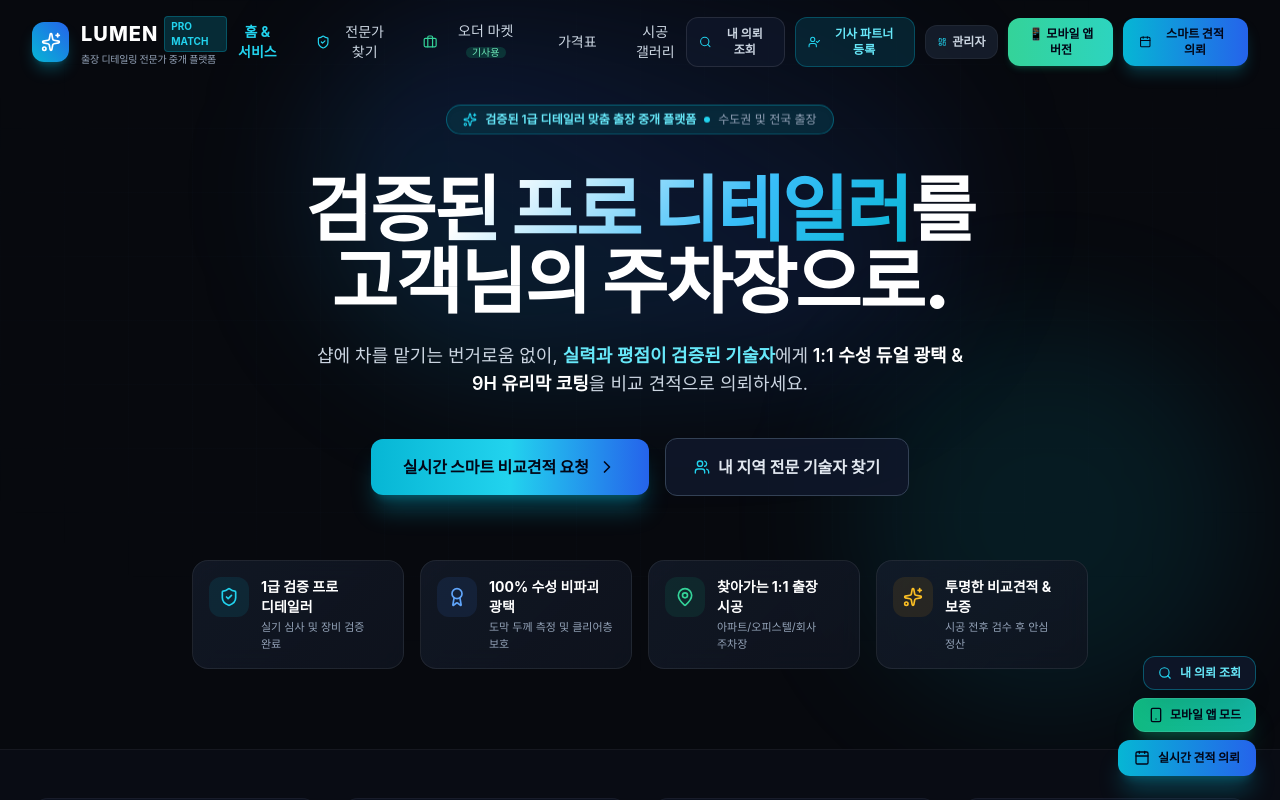
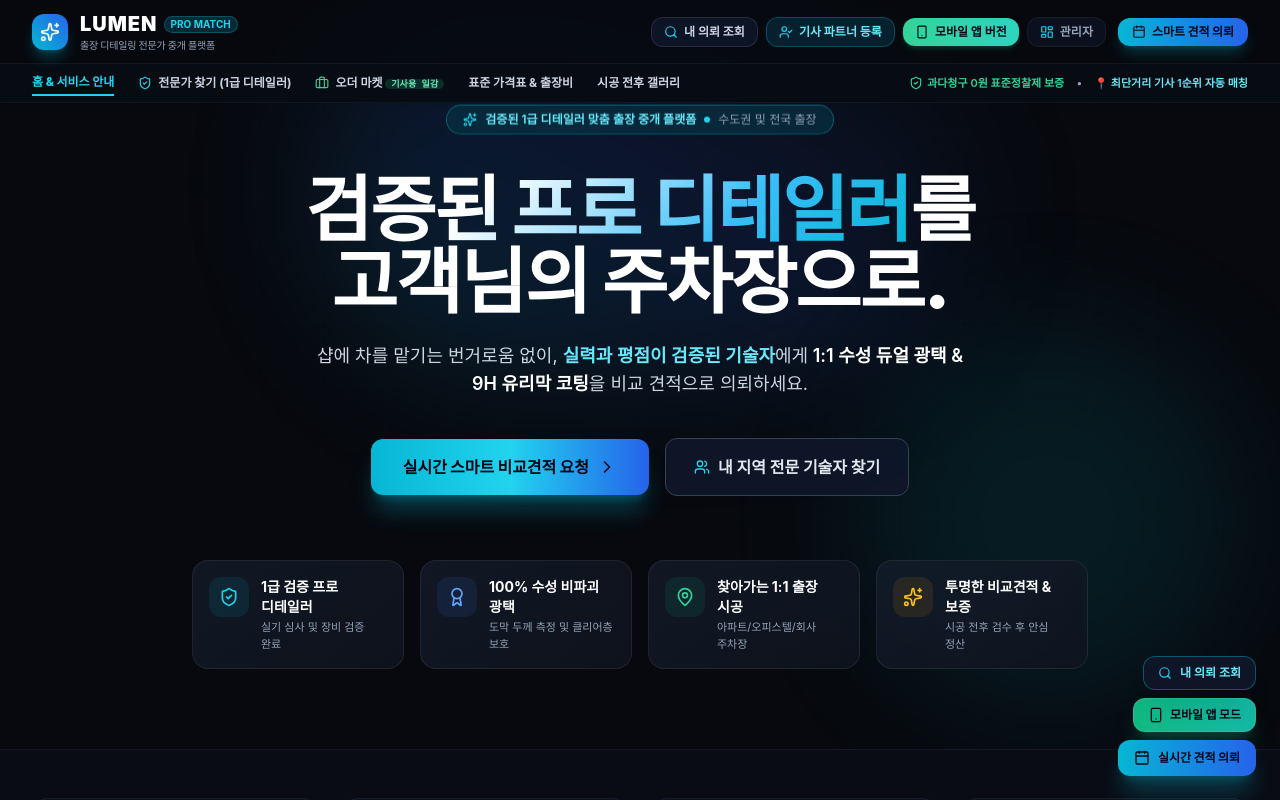
Before and after one commit to ankijung88-cloud/lumenDetail, a React (Vite) app: page / in a window 1280 px wide. Shown: the top 800 px of the page. Built offline with nearby package versions, Linux system fonts and the light colour scheme; a web font is replaced by a local one.

Commit message:
feat: redesign top navbar into clean 2-row structure

```diff
--- a/src/components/Navbar.jsx
+++ b/src/components/Navbar.jsx
@@ -1,7 +1,8 @@
 import React, { useState, useEffect } from 'react';
 import {
   Sparkles, Phone, ShieldCheck, Menu, X, CreditCard,
-  LayoutDashboard, Calendar, Search, Briefcase, UserCheck
+  LayoutDashboard, Calendar, Search, Briefcase, UserCheck,
+  Smartphone, ChevronRight, Layers, Tag, Award
 } from 'lucide-react';
 
 export const Navbar = ({
@@ -37,8 +38,13 @@ export const Navbar = ({
 
   return (
     <header className={`fixed top-0 left-0 right-0 z-50 transition-all duration-300 ${
-      isScrolled ? 'bg-[#07090e]/95 backdrop-blur-md border-b border-white/10 shadow-2xl py-3' : 'bg-transparent py-4'
+      isScrolled
+        ? 'bg-[#07090e]/95 backdrop-blur-md border-b border-white/10 shadow-2xl'
+        : 'bg-[#07090e]/80 backdrop-blur-sm border-b border-white/5'
     }`}>
+
+      {/* ==================== 1행 (TOP ROW): Brand Logo & Action Controls ==================== */}
+      <div className="border-b border-white/5 py-2.5">
         <div className="max-w-7xl mx-auto px-4 sm:px-6 lg:px-8 flex items-center justify-between">
 
           {/* Logo */}
@@ -46,64 +52,25 @@ export const Navbar = ({
             onClick={() => handleNavClick('landing')}
             className="flex items-center gap-3 cursor-pointer group"
           >
-          <div className="w-10 h-10 rounded-xl bg-gradient-to-tr from-cyan-500 to-blue-600 flex items-center justify-center shadow-lg shadow-cyan-500/30 group-hover:scale-105 transition-transform">
+            <div className="w-9 h-9 rounded-xl bg-gradient-to-tr from-cyan-500 to-blue-600 flex items-center justify-center shadow-lg shadow-cyan-500/30 group-hover:scale-105 transition-transform">
               <Sparkles className="w-5 h-5 text-white" />
             </div>
             <div>
               <div className="flex items-center gap-1.5">
-              <span className="font-extrabold text-xl tracking-wider text-white font-sans">LUMEN</span>
-              <span className="text-[10px] px-1.5 py-0.5 rounded bg-cyan-500/20 text-cyan-400 font-bold border border-cyan-500/30">PRO MATCH</span>
+                <span className="font-black text-lg sm:text-xl tracking-wider text-white font-sans">LUMEN</span>
+                <span className="text-[10px] px-1.5 py-0.2 rounded-full bg-cyan-500/20 text-cyan-400 font-bold border border-cyan-500/30">PRO MATCH</span>
               </div>
               <p className="text-[10px] text-slate-400 font-medium tracking-tight">출장 디테일링 전문가 중개 플랫폼</p>
             </div>
           </div>
 
-        {/* Desktop Navigation */}
-        <nav className="hidden md:flex items-center gap-7 text-sm font-medium text-slate-300">
-          <button
-            onClick={() => handleNavClick('landing')}
-            className={`hover:text-cyan-400 transition-colors ${currentTab === 'landing' ? 'text-cyan-400 font-bold' : ''}`}
-          >
-            홈 & 서비스
-          </button>
+          {/* Top Right Action Buttons Group (Desktop) */}
+          <div className="hidden lg:flex items-center gap-2">
 
-          <button
-            onClick={() => handleNavClick('technicians')}
-            className={`hover:text-cyan-400 transition-colors flex items-center gap-1 ${currentTab === 'technicians' ? 'text-cyan-400 font-bold' : ''}`}
-          >
-            <ShieldCheck className="w-4 h-4 text-cyan-400" />
-            <span>전문가 찾기</span>
-          </button>
-
-          <button
-            onClick={() => handleNavClick('orderMarket')}
-            className={`hover:text-cyan-400 transition-colors flex items-center gap-1 ${currentTab === 'orderMarket' ? 'text-emerald-400 font-bold' : ''}`}
-          >
-            <Briefcase className="w-4 h-4 text-emerald-400" />
-            <span>오더 마켓 <span className="text-[10px] px-1.5 py-0.2 rounded-full bg-emerald-500/20 text-emerald-300 font-mono">기사용</span></span>
-          </button>
-
-          <button
-            onClick={() => handleNavClick('landing', 'pricing')}
-            className="hover:text-cyan-400 transition-colors"
-          >
-            가격표
-          </button>
-
-          <button
-            onClick={() => handleNavClick('landing', 'before-after')}
-            className="hover:text-cyan-400 transition-colors"
-          >
-            시공 갤러리
-          </button>
-        </nav>
-
-        {/* Action Buttons & Tabs */}
-        <div className="hidden lg:flex items-center gap-2.5">
-          {/* Track Quotes / My Requests */}
+            {/* Track Quotes */}
             <button
               onClick={onOpenTracker}
-            className="px-3 py-2 rounded-xl text-xs font-semibold text-slate-300 hover:text-white bg-slate-900/80 hover:bg-slate-800 border border-white/10 flex items-center gap-1.5 transition-all"
+              className="px-3 py-1.5 rounded-xl text-xs font-bold text-slate-300 hover:text-white bg-slate-900/90 hover:bg-slate-800 border border-white/10 flex items-center gap-1.5 transition-all"
               title="내 의뢰 견적 비교 및 진행상황"
             >
               <Search className="w-3.5 h-3.5 text-cyan-400" />
@@ -113,46 +80,49 @@ export const Navbar = ({
             {/* Partner Registration */}
             <button
               onClick={onOpenRegisterModal}
-            className="px-3 py-2 rounded-xl text-xs font-semibold text-cyan-300 bg-cyan-950/60 hover:bg-cyan-900/60 border border-cyan-500/30 flex items-center gap-1.5 transition-all"
+              className="px-3 py-1.5 rounded-xl text-xs font-bold text-cyan-300 bg-cyan-950/60 hover:bg-cyan-900/60 border border-cyan-500/30 flex items-center gap-1.5 transition-all"
             >
               <UserCheck className="w-3.5 h-3.5 text-cyan-400" />
               <span>기사 파트너 등록</span>
             </button>
 
-          {/* Admin Dashboard */}
+            {/* Mobile App Mode Switcher */}
+            {onSwitchToMobileApp && (
+              <button
+                onClick={onSwitchToMobileApp}
+                className="px-3 py-1.5 rounded-xl text-xs font-bold text-slate-950 bg-gradient-to-r from-emerald-400 to-teal-400 hover:from-emerald-300 hover:to-teal-300 shadow-md shadow-emerald-500/20 flex items-center gap-1.5 transition-all hover:scale-105 active:scale-95"
+                title="모바일 전용 앱 화면으로 전환"
+              >
+                <Smartphone className="w-3.5 h-3.5 text-slate-950" />
+                <span>모바일 앱 버전</span>
+              </button>
+            )}
+
+            {/* Admin Console */}
             <button
               onClick={() => setCurrentTab('admin')}
-            className={`px-3 py-2 rounded-xl text-xs font-semibold flex items-center gap-1.5 transition-all ${
+              className={`px-3 py-1.5 rounded-xl text-xs font-bold flex items-center gap-1.5 transition-all ${
                 currentTab === 'admin'
                   ? 'bg-cyan-500/20 text-cyan-300 border border-cyan-500/40'
-                : 'text-slate-300 hover:text-white bg-slate-800/60 hover:bg-slate-800 border border-white/5'
+                  : 'text-slate-400 hover:text-white bg-slate-900/60 hover:bg-slate-800 border border-white/5'
               }`}
             >
               <LayoutDashboard className="w-3.5 h-3.5 text-cyan-400" />
               <span>관리자</span>
             </button>
 
-          {/* Mobile App Mode Switcher */}
-          <button
-            onClick={onSwitchToMobileApp}
-            className="px-3 py-2 rounded-xl text-xs font-bold text-slate-950 bg-gradient-to-r from-emerald-400 to-teal-400 hover:from-emerald-300 hover:to-teal-300 shadow-md shadow-emerald-500/20 flex items-center gap-1.5 transition-all hover:scale-105 active:scale-95"
-            title="배달의민족 스타일 전용 모바일 앱으로 전환"
-          >
-            <span>📱 모바일 앱 버전</span>
-          </button>
-
-          {/* Primary CTA */}
+            {/* Main CTA */}
             <button
               onClick={() => handleNavClick('landing', 'booking')}
-            className="px-4 py-2 rounded-xl bg-gradient-to-r from-cyan-500 to-blue-600 hover:from-cyan-400 hover:to-blue-500 text-slate-950 text-xs font-extrabold shadow-lg shadow-cyan-500/25 flex items-center gap-1.5 hover:scale-[1.02] active:scale-[0.98] transition-all"
+              className="px-3.5 py-1.5 rounded-xl bg-gradient-to-r from-cyan-500 to-blue-600 hover:from-cyan-400 hover:to-blue-500 text-slate-950 text-xs font-black shadow-lg shadow-cyan-500/25 flex items-center gap-1.5 hover:scale-105 active:scale-95 transition-all ml-1"
             >
               <Calendar className="w-3.5 h-3.5" />
               <span>스마트 견적 의뢰</span>
             </button>
           </div>
 
-        {/* Mobile menu button */}
-        <div className="flex md:hidden items-center gap-2">
+          {/* Mobile menu toggle & quick booking button */}
+          <div className="flex lg:hidden items-center gap-2">
             <button
               onClick={() => handleNavClick('landing', 'booking')}
               className="px-3 py-1.5 rounded-lg bg-cyan-500 text-slate-950 text-xs font-extrabold"
@@ -161,17 +131,82 @@ export const Navbar = ({
             </button>
             <button
               onClick={() => setMobileMenuOpen(!mobileMenuOpen)}
-            className="p-2 rounded-lg bg-slate-800 text-slate-300 hover:text-white"
+              className="p-1.5 rounded-lg bg-slate-800 text-slate-300 hover:text-white"
             >
               {mobileMenuOpen ? <X className="w-5 h-5" /> : <Menu className="w-5 h-5" />}
             </button>
           </div>
 
         </div>
+      </div>
+
+      {/* ==================== 2행 (BOTTOM ROW): Navigation Menu Links ==================== */}
+      <div className="hidden lg:block py-1.5 bg-[#090d16]/70">
+        <div className="max-w-7xl mx-auto px-4 sm:px-6 lg:px-8 flex items-center justify-between text-xs font-bold text-slate-300">
+
+          <nav className="flex items-center gap-6">
+            <button
+              onClick={() => handleNavClick('landing')}
+              className={`py-1 hover:text-cyan-400 transition-colors flex items-center gap-1.5 ${
+                currentTab === 'landing' ? 'text-cyan-400 font-extrabold border-b-2 border-cyan-400' : ''
+              }`}
+            >
+              <span>홈 & 서비스 안내</span>
+            </button>
+
+            <button
+              onClick={() => handleNavClick('technicians')}
+              className={`py-1 hover:text-cyan-400 transition-colors flex items-center gap-1.5 ${
+                currentTab === 'technicians' ? 'text-cyan-400 font-extrabold border-b-2 border-cyan-400' : ''
+              }`}
+            >
+              <ShieldCheck className="w-3.5 h-3.5 text-cyan-400" />
+              <span>전문가 찾기 (1급 디테일러)</span>
+            </button>
+
+            <button
+              onClick={() => handleNavClick('orderMarket')}
+              className={`py-1 hover:text-cyan-400 transition-colors flex items-center gap-1.5 ${
+                currentTab === 'orderMarket' ? 'text-emerald-400 font-extrabold border-b-2 border-emerald-400' : ''
+              }`}
+            >
+              <Briefcase className="w-3.5 h-3.5 text-emerald-400" />
+              <span>오더 마켓 <span className="text-[9px] px-1.5 py-0.2 rounded-full bg-emerald-500/20 text-emerald-300 font-mono">기사용 일감</span></span>
+            </button>
+
+            <button
+              onClick={() => handleNavClick('landing', 'pricing')}
+              className="py-1 hover:text-cyan-400 transition-colors"
+            >
+              표준 가격표 & 출장비
+            </button>
+
+            <button
+              onClick={() => handleNavClick('landing', 'before-after')}
+              className="py-1 hover:text-cyan-400 transition-colors"
+            >
+              시공 전후 갤러리
+            </button>
+          </nav>
+
+          {/* Quick Trust Tagline */}
+          <div className="flex items-center gap-3 text-[11px] text-slate-400 font-normal">
+            <span className="flex items-center gap-1 text-emerald-400 font-semibold">
+              <ShieldCheck className="w-3.5 h-3.5" />
+              과다청구 0원 표준정찰제 보증
+            </span>
+            <span>•</span>
+            <span className="text-cyan-300 font-semibold">
+              📍 최단거리 기사 1순위 자동 매칭
+            </span>
+          </div>
+
+        </div>
+      </div>
 
       {/* Mobile Dropdown Menu */}
       {mobileMenuOpen && (
-        <div className="md:hidden bg-[#0c101a] border-b border-white/10 px-4 pt-3 pb-6 space-y-3 mt-3 animate-fadeIn">
+        <div className="lg:hidden bg-[#0c101a] border-b border-white/10 px-4 pt-3 pb-6 space-y-3 animate-fadeIn">
           <button
             onClick={() => handleNavClick('landing')}
             className="block w-full text-left py-2 text-sm text-slate-200 hover:text-cyan-400"
@@ -204,12 +239,15 @@ export const Navbar = ({
           </button>
 
           <div className="pt-3 border-t border-white/10 flex flex-col gap-2">
+            {onSwitchToMobileApp && (
               <button
-              onClick={() => { setMobileMenuOpen(false); if (onSwitchToMobileApp) onSwitchToMobileApp(); }}
+                onClick={() => { setMobileMenuOpen(false); onSwitchToMobileApp(); }}
                 className="w-full py-2.5 rounded-xl bg-gradient-to-r from-emerald-400 to-teal-400 text-slate-950 text-xs font-black flex items-center justify-center gap-2 shadow-md"
               >
-              <span>📱 모바일 앱 버전 실행</span>
+                <Smartphone className="w-4 h-4 text-slate-950" />
+                <span>모바일 앱 버전 실행</span>
               </button>
+            )}
             <button
               onClick={() => { setMobileMenuOpen(false); onOpenTracker(); }}
               className="w-full py-2.5 rounded-lg bg-slate-900 text-cyan-300 text-xs font-bold flex items-center justify-center gap-2 border border-cyan-500/30"
@@ -229,11 +267,12 @@ export const Navbar = ({
               className="w-full py-2.5 rounded-lg bg-slate-800 text-slate-200 text-xs font-semibold flex items-center justify-center gap-2 border border-white/10"
             >
               <LayoutDashboard className="w-4 h-4 text-cyan-400" />
-              관리자 모드 (중개/오더관리)
+              관리자 콘솔
             </button>
           </div>
         </div>
       )}
+
     </header>
   );
 };
```
Lines whose indentation alone changed are shown as unchanged.
